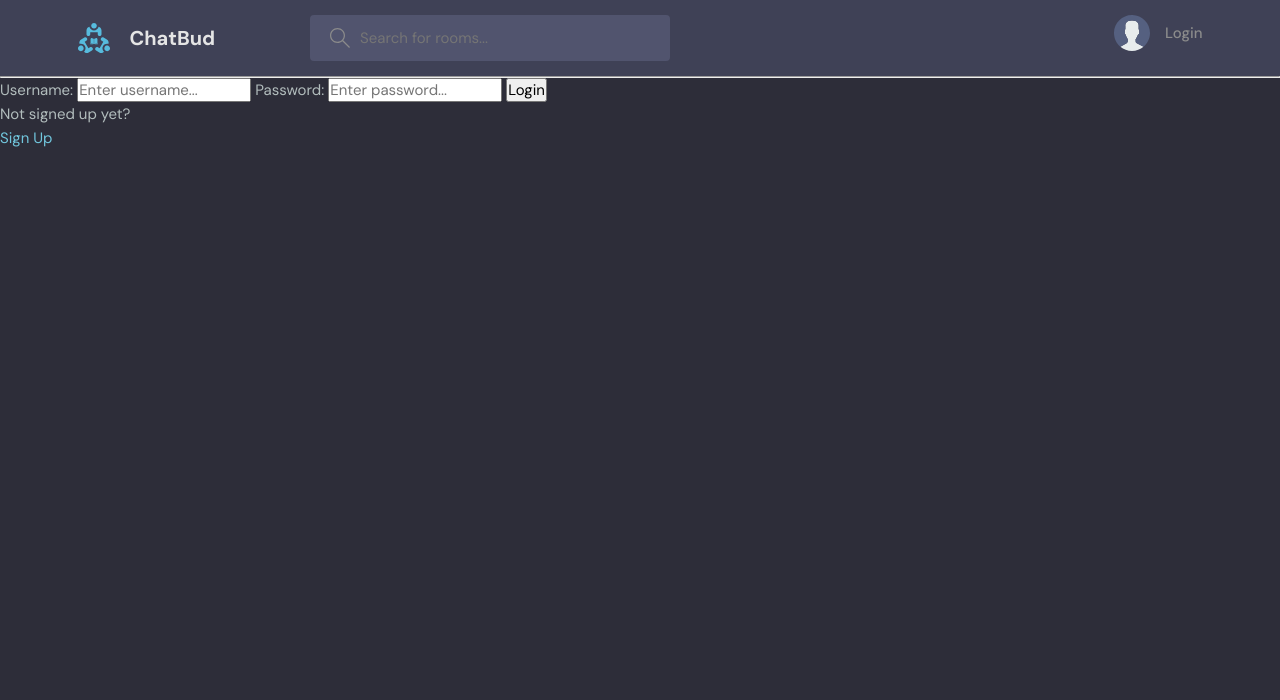
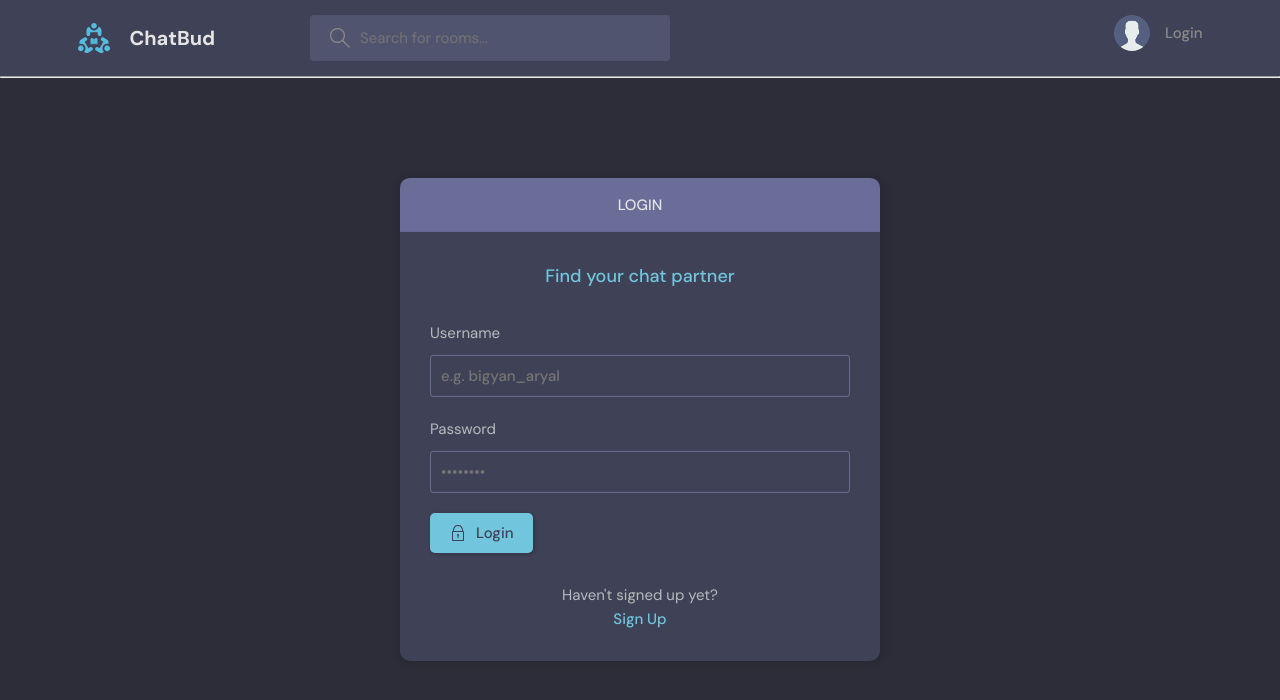
Before and after one commit to bigyan08/chat_room, a Django app: page /login/ in a window 1280 px wide. Shown: the top 700 px of the page. Run offline with Django 4.2, Linux system fonts and the light colour scheme.

Commit message:
login_register configured

```diff
--- a/chatbud/chatapp/templates/chatapp/delete.html
+++ b/chatbud/chatapp/templates/chatapp/delete.html
@@ -6,6 +6,7 @@
                 <div class="layout__boxHeader">
                     <div class="layout__boxTitle">
                         <a href="{{request.META.HTTP_REFERER}}">
+                        <!-- request.META.HTTP_REFERER returns the link from where the user came to delete -->
                             <svg version="1.1" xmlns="http://www.w3.org/2000/svg" width="32" height="32"
                                 viewBox="0 0 32 32">
                                 <title>arrow-left</title>
--- a/chatbud/chatapp/templates/chatapp/login_register.html
+++ b/chatbud/chatapp/templates/chatapp/login_register.html
@@ -1,36 +1,110 @@
-{% extends 'main.html' %}
+   {% extends 'main.html' %}
+   {% block content %}
+   <main class="auth layout">
+    {% if page == 'login' %}
+      <div class="container">
+        <div class="layout__box">
+          <div class="layout__boxHeader">
+            <div class="layout__boxTitle">
+              <h3>Login</h3>
+            </div>
+          </div>
+          <div class="layout__body">
+            <h2 class="auth__tagline">Find your chat partner</h2>
 
-{% block content%}
+            <form class="form" action="" method="POST">
+              {% csrf_token %}
+              <div class="form__group form__group">
+                <label for="room_name">Username</label>
+                <input id="username" name="username" type="text" placeholder="e.g. bigyan_aryal" />
+              </div>
+              <div class="form__group">
+                <label for="password">Password</label>
+                <input
+                  id="password"
+                  name="password"
+                  type="password"
+                  placeholder="&bull;&bull;&bull;&bull;&bull;&bull;&bull;&bull;"
+                />
+              </div>
 
-{% if page == 'login' %}
-    <div>
-        <form action="" method="POST">
-            {% csrf_token %}
-            <label for="username">Username:</label>
-            <input type="text" name="username" placeholder="Enter username...">
+              <button class="btn btn--main" type="submit">
+                <svg
+                  version="1.1"
+                  xmlns="http://www.w3.org/2000/svg"
+                  width="32"
+                  height="32"
+                  viewBox="0 0 32 32"
+                >
+                  <title>lock</title>
+                  <path
+                    d="M27 12h-1v-2c0-5.514-4.486-10-10-10s-10 4.486-10 10v2h-1c-0.553 0-1 0.447-1 1v18c0 0.553 0.447 1 1 1h22c0.553 0 1-0.447 1-1v-18c0-0.553-0.447-1-1-1zM8 10c0-4.411 3.589-8 8-8s8 3.589 8 8v2h-16v-2zM26 30h-20v-16h20v16z"
+                  ></path>
+                  <path
+                    d="M15 21.694v4.306h2v-4.306c0.587-0.348 1-0.961 1-1.694 0-1.105-0.895-2-2-2s-2 0.895-2 2c0 0.732 0.413 1.345 1 1.694z"
+                  ></path>
+                </svg>
 
-            <label for="password">Password:</label>
-            <input type="password" name="password" placeholder="Enter password...">
+                Login
+              </button>
+            </form>
 
-            <input type="submit" value="Login">
-        </form>
-        <p>Not signed up yet?</p>
-        <a href="{% url 'register' %}">Sign Up</a>
-    </div>
+            <div class="auth__action">
+              <p>Haven't signed up yet?</p>
+              <a href="{% url 'register' %}" class="btn btn--link">Sign Up</a>
+            </div>
+          </div>
+        </div>
+      </div>
+    {% else %}
+      <div class="container">
+        <div class="layout__box">
+          <div class="layout__boxHeader">
+            <div class="layout__boxTitle">
+            <h3>Register</h3>
+            </div>
+          </div>
+          <div class="layout__body">
+            <h2 class="auth__tagline">Find your chat partner</h2>
 
-{% else %}
+            <form class="form" action="" method="POST">
+              {% csrf_token %}
+              {% for field in form %}
+              <div class="form__group form__group">
+                <label for="room_name">{{field.label}}</label>
+                {{field}}
+              </div>
+              {% endfor %}
 
-    <div>
-        <form action="" method="POST">
-            {% csrf_token %}
-            {{form.as_p}}
+              <button class="btn btn--main" type="submit">
+                <svg
+                  version="1.1"
+                  xmlns="http://www.w3.org/2000/svg"
+                  width="32"
+                  height="32"
+                  viewBox="0 0 32 32"
+                >
+                  <title>lock</title>
+                  <path
+                    d="M27 12h-1v-2c0-5.514-4.486-10-10-10s-10 4.486-10 10v2h-1c-0.553 0-1 0.447-1 1v18c0 0.553 0.447 1 1 1h22c0.553 0 1-0.447 1-1v-18c0-0.553-0.447-1-1-1zM8 10c0-4.411 3.589-8 8-8s8 3.589 8 8v2h-16v-2zM26 30h-20v-16h20v16z"
+                  ></path>
+                  <path
+                    d="M15 21.694v4.306h2v-4.306c0.587-0.348 1-0.961 1-1.694 0-1.105-0.895-2-2-2s-2 0.895-2 2c0 0.732 0.413 1.345 1 1.694z"
+                  ></path>
+                </svg>
 
-            <input type="submit" value="Register">
-        </form>
-        <p>Already signed up?</p>
-        <a href="{% url 'login' %}">Login</a>
-    </div>
+               Register
+              </button>
+            </form>
 
-{% endif %}
+            <div class="auth__action">
+              <p>Already signed up?</p>
+              <a href="{% url 'register' %}" class="btn btn--link">Register</a>
+            </div>
+          </div>
+        </div>
+      </div>
+    </main>
 
-{% endblock%}
+    {% endif %}
+{% endblock %}
```
Also changed, not shown: chatbud/chatapp/templates/chatapp/login_register_old.html (added, +36 -0 lines), chatbud/chatapp/templates/chatapp/signup.html (added, +132 -0 lines), chatbud/db.sqlite3.
